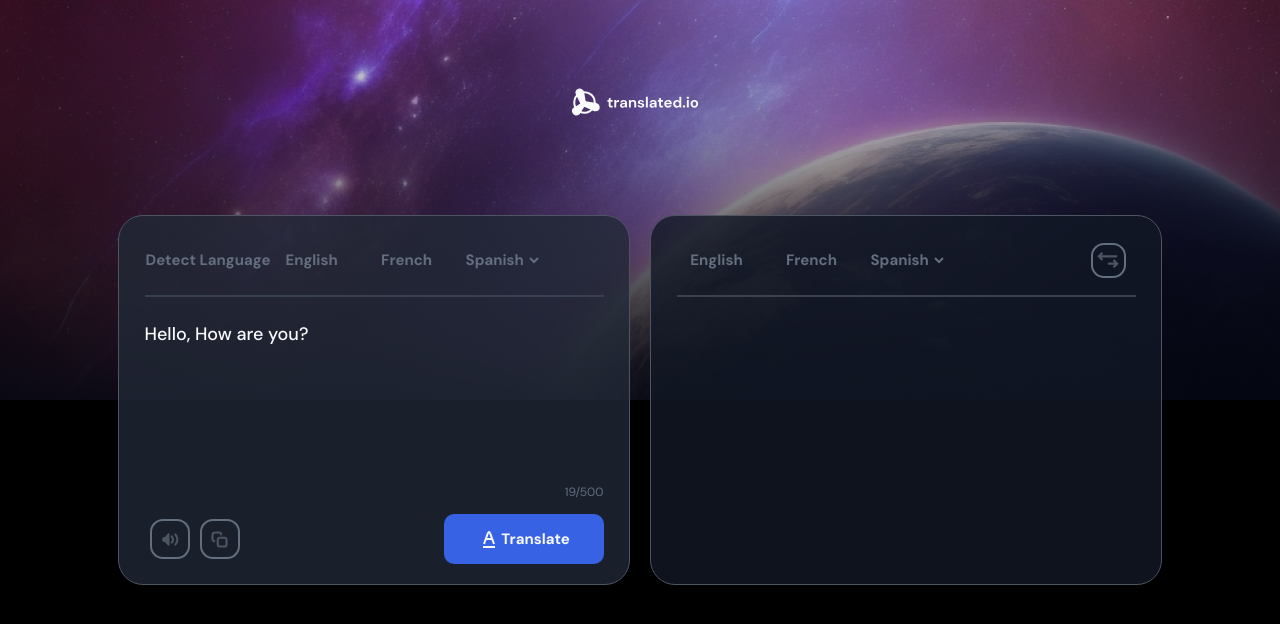
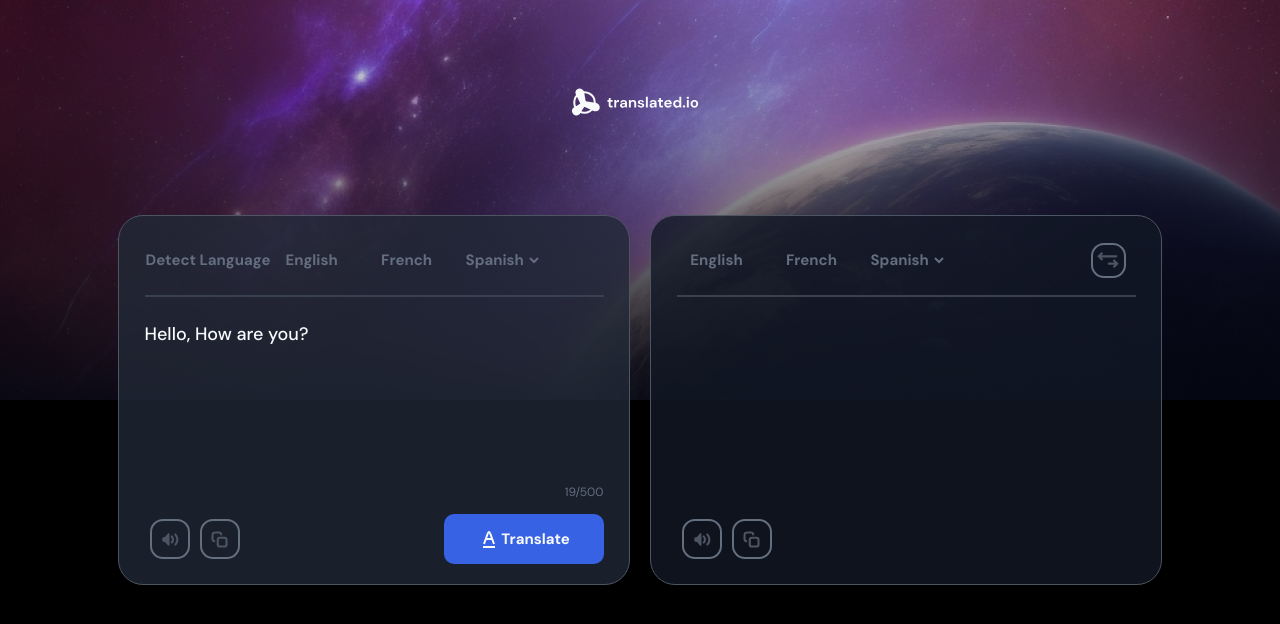
Before and after one commit to itstalalsalman/translate-app, a React (Vite) app: page / in a window 1280 px wide. Shown: the top 624 px of the page. Built offline with nearby package versions, Linux system fonts and the light colour scheme.

Commit message:
Design And Layout Added

```diff
--- a/src/components/TranslationOuput/TranslationOuput.css
+++ b/src/components/TranslationOuput/TranslationOuput.css
@@ -33,3 +33,29 @@
 .swapIcon{
     width: 22px;
 }
+
+.outputResults-display{
+    width: 90%;
+    height: 55%;
+    margin-top: 15px;
+    display: flex;
+    justify-content: center;
+    align-items: center;
+}
+
+.translatedResult{
+    width: 100%;
+    height: 100%;
+    font-size: 18px;
+    font-weight: 500;
+    color: #F9FAFB;
+    padding-top: 10px;
+}
+
+.speakAndCopy-container{
+    width: 90%;
+    height: 50px;
+    display: flex;
+    justify-content: flex-start;
+    align-items: center;
+}
--- a/src/components/TranslationOuput/TranslationOuput.jsx
+++ b/src/components/TranslationOuput/TranslationOuput.jsx
@@ -3,6 +3,7 @@ import './TranslationOuput.css';
 
 import swap from '../../assets/Horizontal_top_left_main.svg';
 import LanguageSelect from '../LanguageSelect/LanguageSelect';
+import SpeakAndCopy from '../SpeakAndCopy/SpeakAndCopy';
 
 const TranslationOuput = () => {
   return (
@@ -11,6 +12,14 @@ const TranslationOuput = () => {
           <LanguageSelect isInput={false} />
           <button className='btn-swap'><img src={swap} alt='swap' className='swapIcon' /></button>
         </div>
+        <div className='outputResults-display'>
+          <p className='translatedResult'>
+
+          </p>
+        </div>
+        <div className='speakAndCopy-container'>
+          <SpeakAndCopy isInput={false} />
+        </div>
     </div>
   )
 }
```
